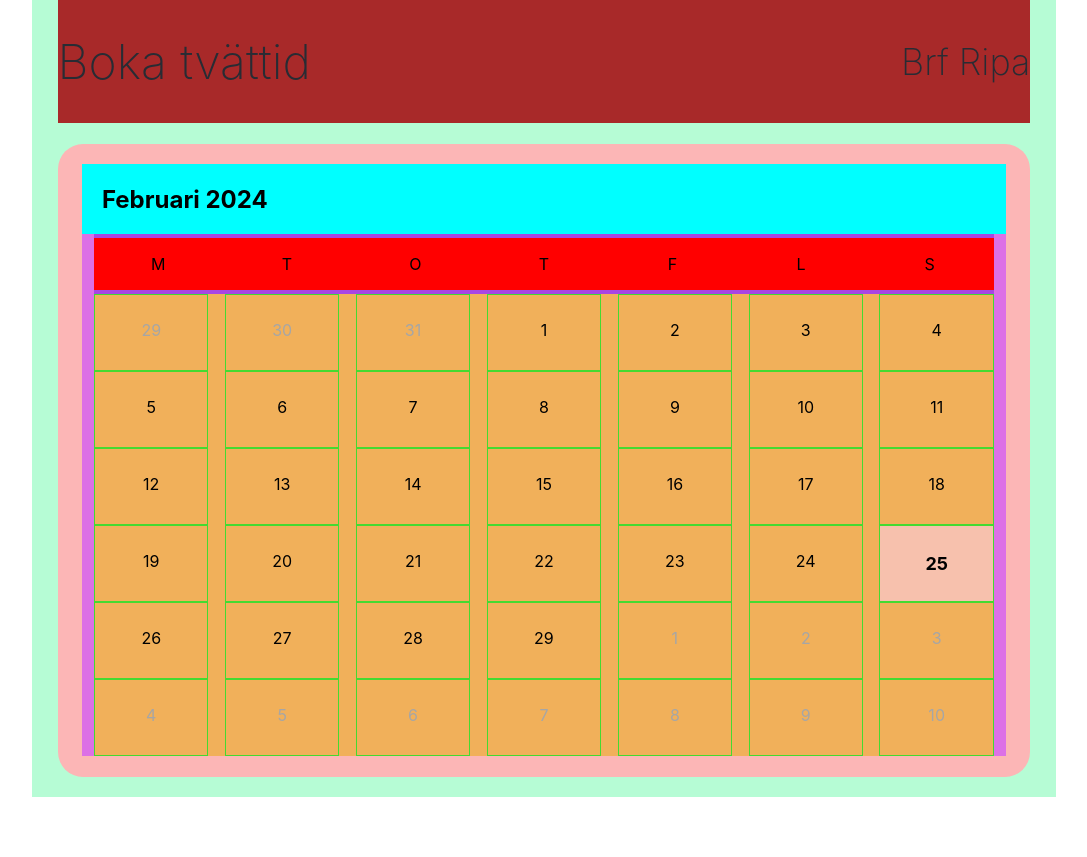
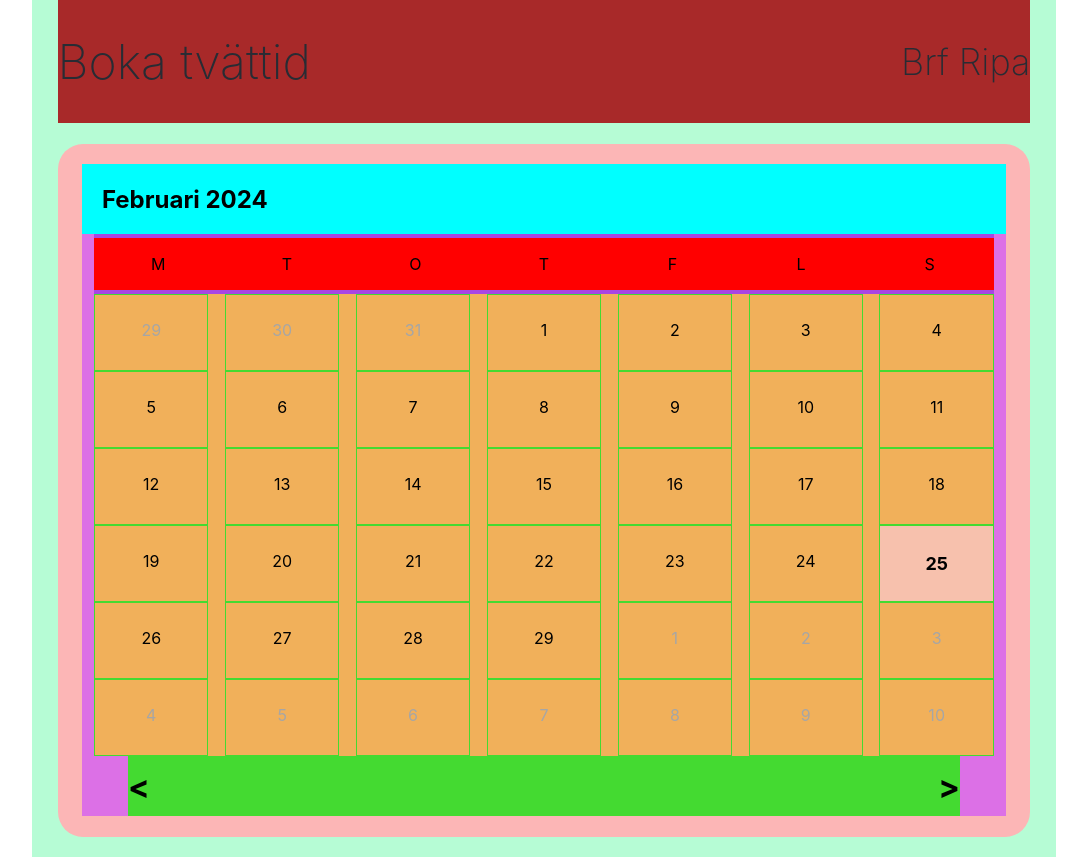
Before and after one commit to gustavAlbrekts0n/bokningsapp, a React (Create React App) app: page / in a window 1280 px wide. Shown: the whole page, without its empty margins (96-1183 px from the left). Before the commit the page ends 800 px from the top, so only its background shows below. Built offline with nearby package versions, Linux system fonts and the light colour scheme.

Commit message:
Add arrows for switching month page, only visually

```diff
--- a/src/calendar.css
+++ b/src/calendar.css
@@ -112,3 +112,17 @@
   }
 
 }
+
+.month-arrows {
+  width: 90%;
+  height: 60px;
+  display: flex;
+  flex-wrap: wrap;
+  justify-content: space-between;
+  align-items: center;
+  background-color: #44da31;
+}
+
+.month-arrows h1 {
+  margin: 0; /* Remove default margin from h1 for better centering */
+}
--- a/src/calendar.js
+++ b/src/calendar.js
@@ -34,6 +34,10 @@ export default class Calendar extends Component {
                         }
                     </div>
                     <CalendarDays day={this.state.currentDay} today={this.state.today} changeCurrentDay={this.changeCurrentDay} />
+                    <div className="month-arrows">
+                        <h1>&lt;</h1>
+                        <h1>&gt;</h1>
+                    </div>
                 </div>
             </div>
         );
```
